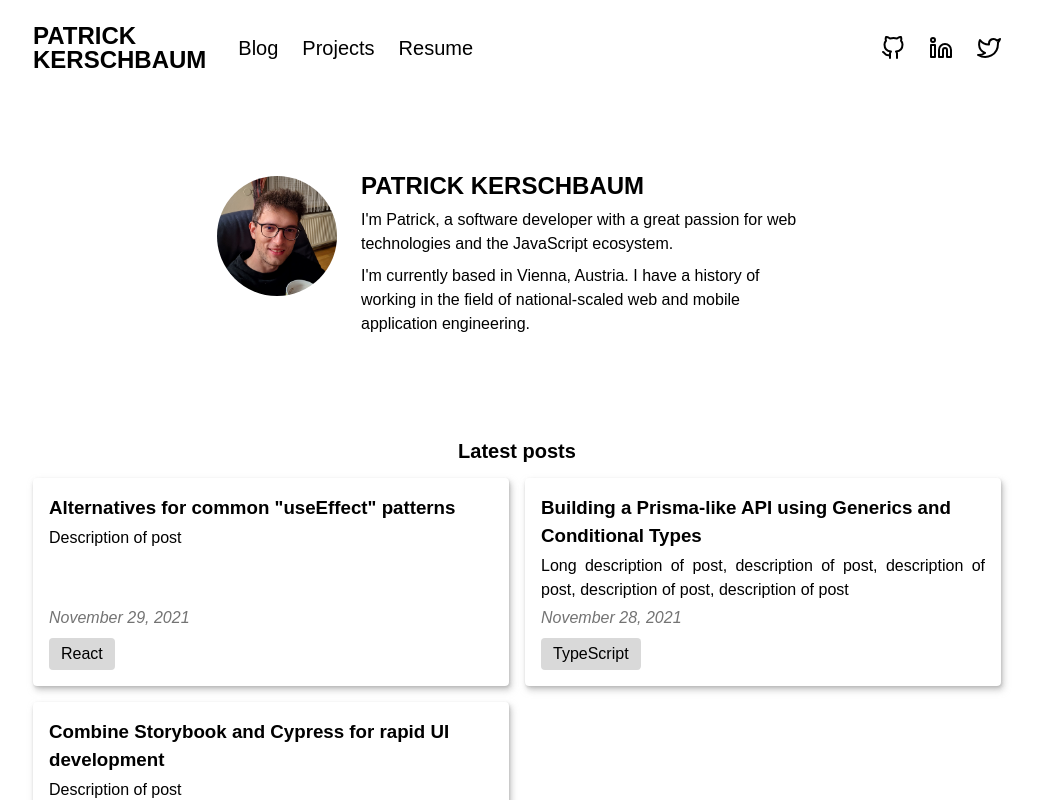
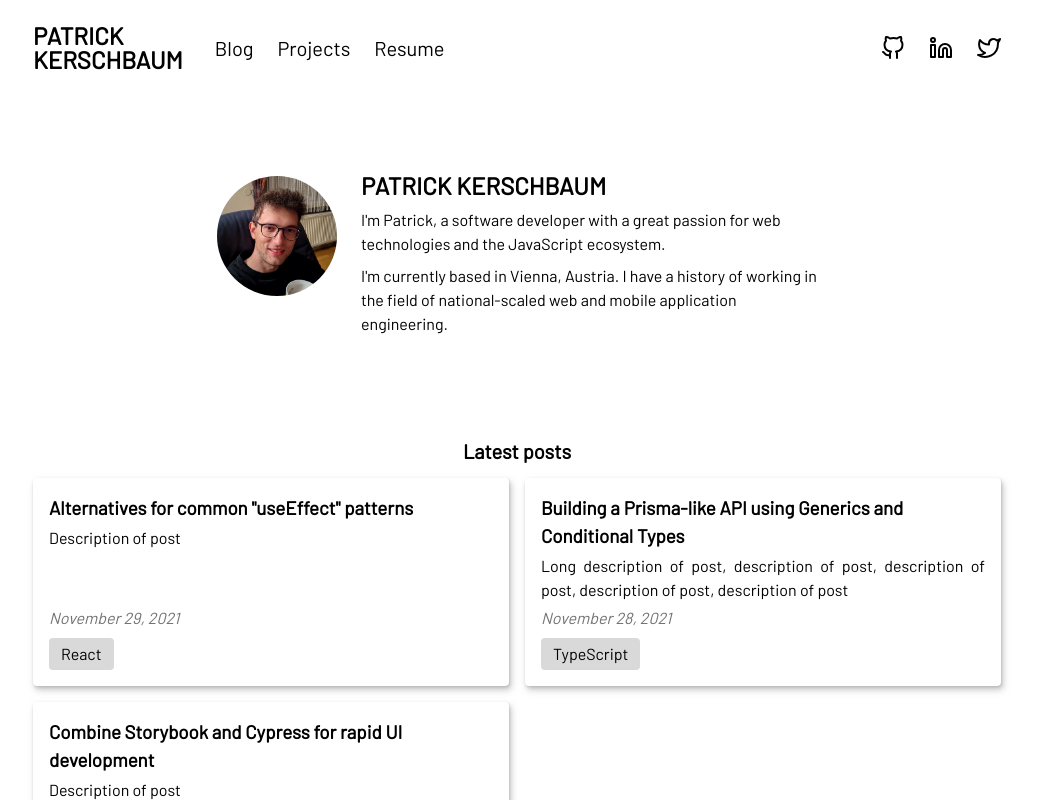
Before and after one commit to pkerschbaum/pkerschbaum-homepage, a Next.js app: page / in a window 1280 px wide. Shown: the whole page, without its empty margins (123-1160 px from the left). Built offline with nearby package versions, Linux system fonts and the light colour scheme.

Commit message:
design: add font "Barlow"

```diff
--- a/src/pages/_document.tsx
+++ b/src/pages/_document.tsx
@@ -1,4 +1,4 @@
-import Document from 'next/document';
+import Document, { Head, Html, Main, NextScript } from 'next/document';
 import { ServerStyleSheet } from 'styled-components';
 
 export default class MyDocument extends Document {
@@ -26,4 +26,21 @@
       sheet.seal();
     }
   }
+
+  public render() {
+    return (
+      <Html>
+        <Head>
+          <link
+            href="https://fonts.googleapis.com/css2?family=Barlow&display=swap"
+            rel="stylesheet"
+          />
+        </Head>
+        <body>
+          <Main />
+          <NextScript />
+        </body>
+      </Html>
+    );
+  }
 }
--- a/src/styles/app-global-style.ts
+++ b/src/styles/app-global-style.ts
@@ -60,6 +60,8 @@
 
   #__next {
     overflow-y: scroll;
+    font-family: 'Barlow', -apple-system, BlinkMacSystemFont, 'Segoe UI', 'Roboto', 'Oxygen',
+      'Ubuntu', 'Cantarell', 'Fira Sans', 'Droid Sans', 'Helvetica Neue', sans-serif;
   }
 
   ul {
```
